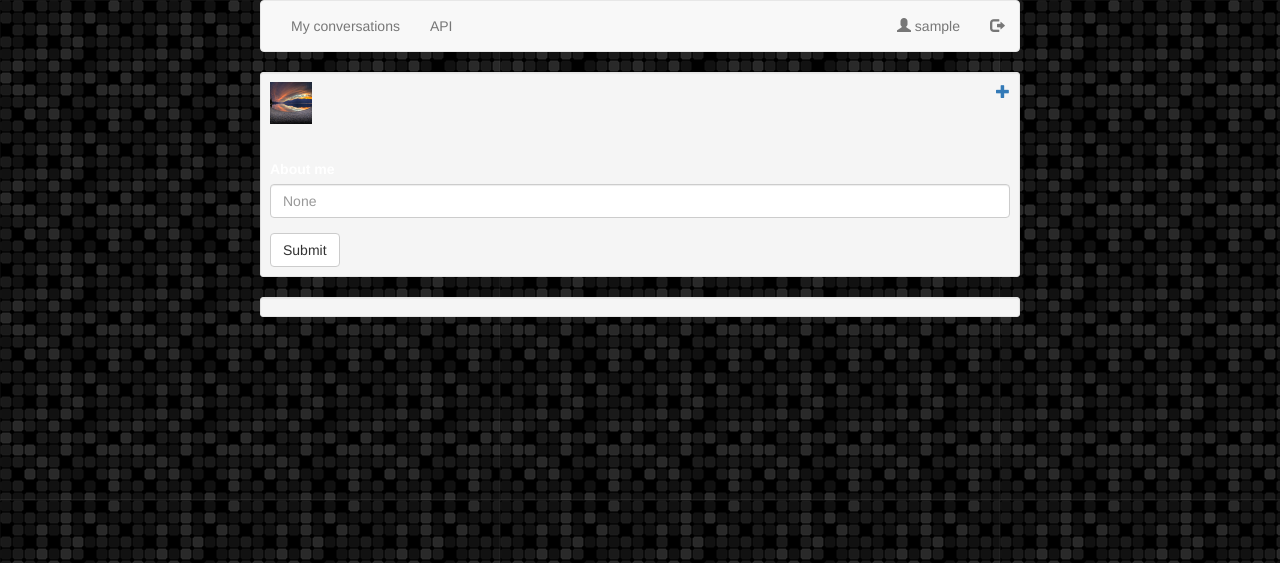
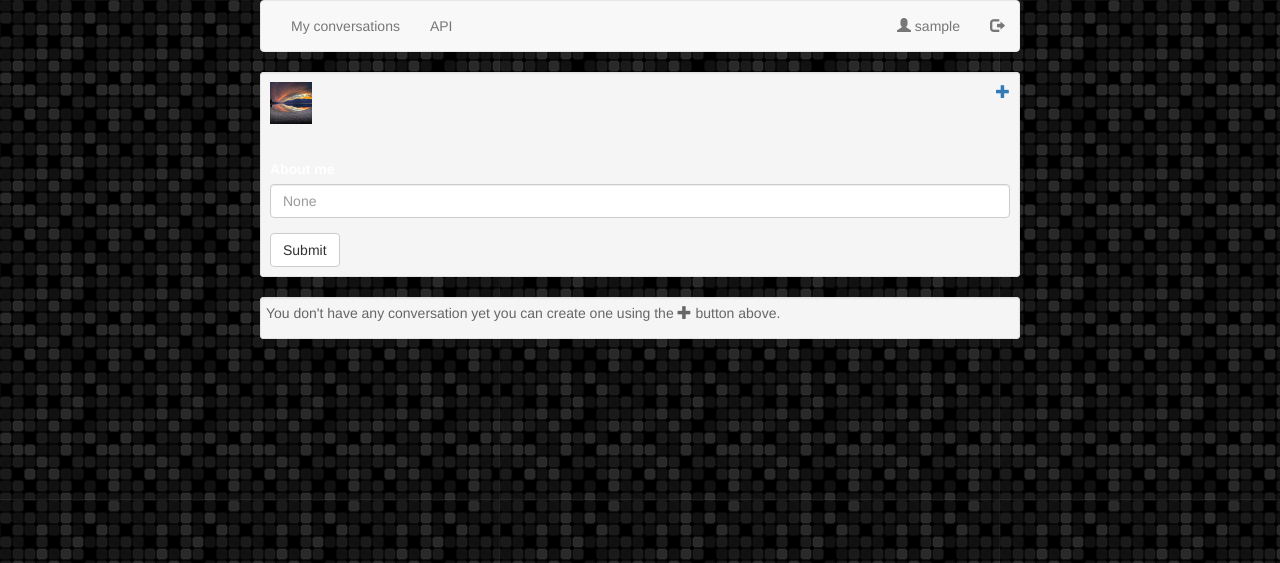
Before and after one commit to kamlang/simpleMessenger, a Flask app: page /conversations in a window 1280 px wide. Shown: the top 563 px of the page. Run offline with Flask 2, Linux system fonts and the light colour scheme; the visitor is signed in with stand-in values (Sample User, id 1); data comes from the database, SQL or seed files in the repository; data that the repository does not hold is empty; some libraries are stand-ins or nearby versions.

Commit message:
fixing welcome page when a user has no message

```diff
--- a/app/main/templates/display_conversations.html
+++ b/app/main/templates/display_conversations.html
@@ -15,12 +15,12 @@
           </div>
 
   <div class="well well-sm" id="conversations">
-    {%set user_has_any_conversation = (conversations.total != 0)%}
-    {% if not user_has_any_conversation %}
-    p> You don't have any conversation yet you can create one using the
-      <span class="glyphicon glyphicon-plus"> button above. </p>
+    {% set user_has_any_conversation = (conversations.total != 0)%}
+     {% if conversations.total == 0%}
+    <p> You don't have any conversation yet you can create one using the
+    <span class="glyphicon glyphicon-plus"></span> button above. </p>
     {%endif%}
-    {%for conversation in conversations%}
+    {%for conversation in conversations.items%}
       {% set unread_messages_count = current_user.get_number_of_unread_messages(conversation)%}
       {% set last_message = conversation.messages.first() %}
         {%if unread_messages_count == 0 %}
--- a/app/main/views.py
+++ b/app/main/views.py
@@ -78,7 +78,7 @@
     )
     return render_template(
         "display_conversations.html",
-        conversations=conversations.items,
+        conversations=conversations,
         form=form,
         next_url=next_url,
         prev_url=prev_url,
```
